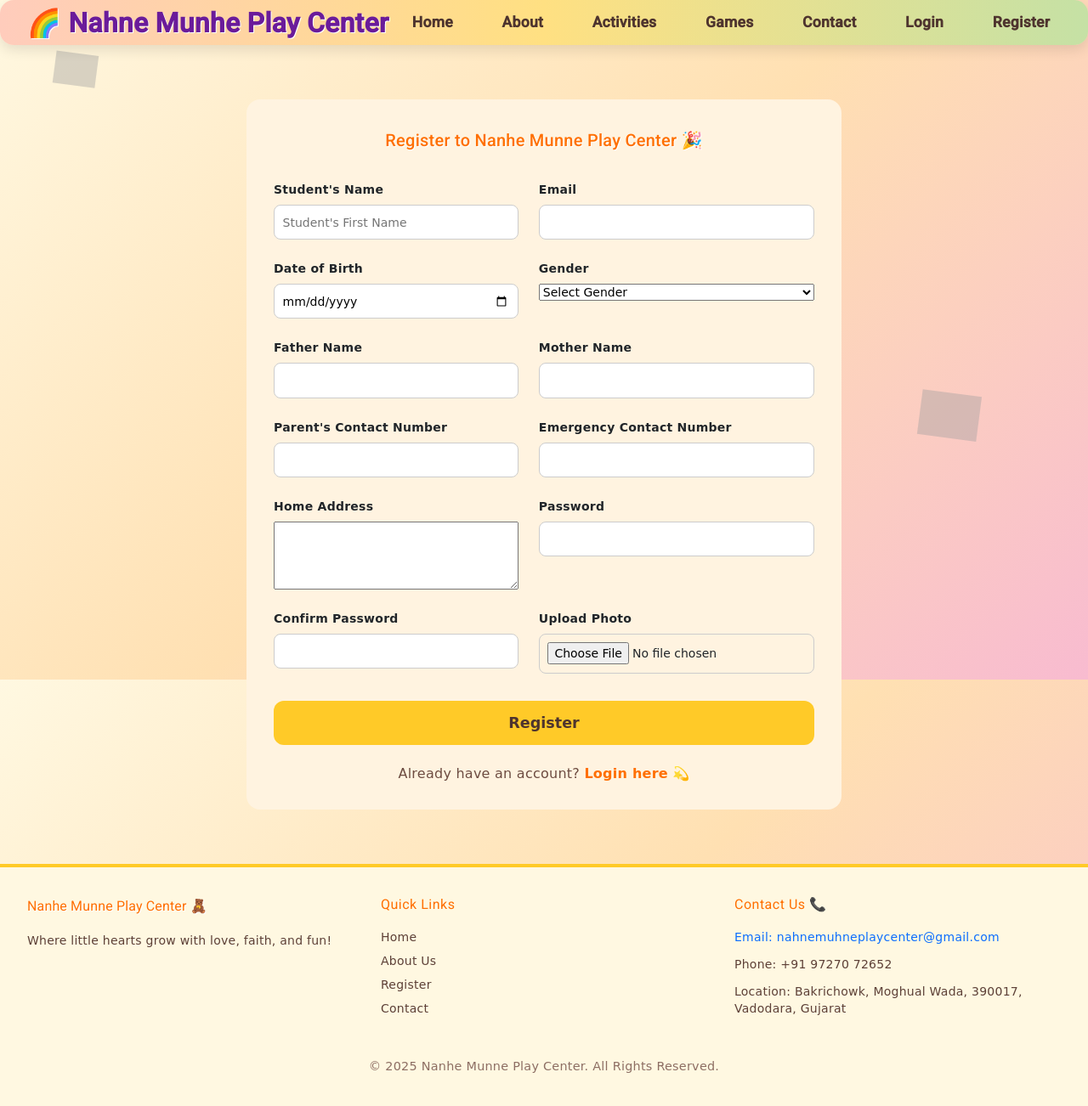
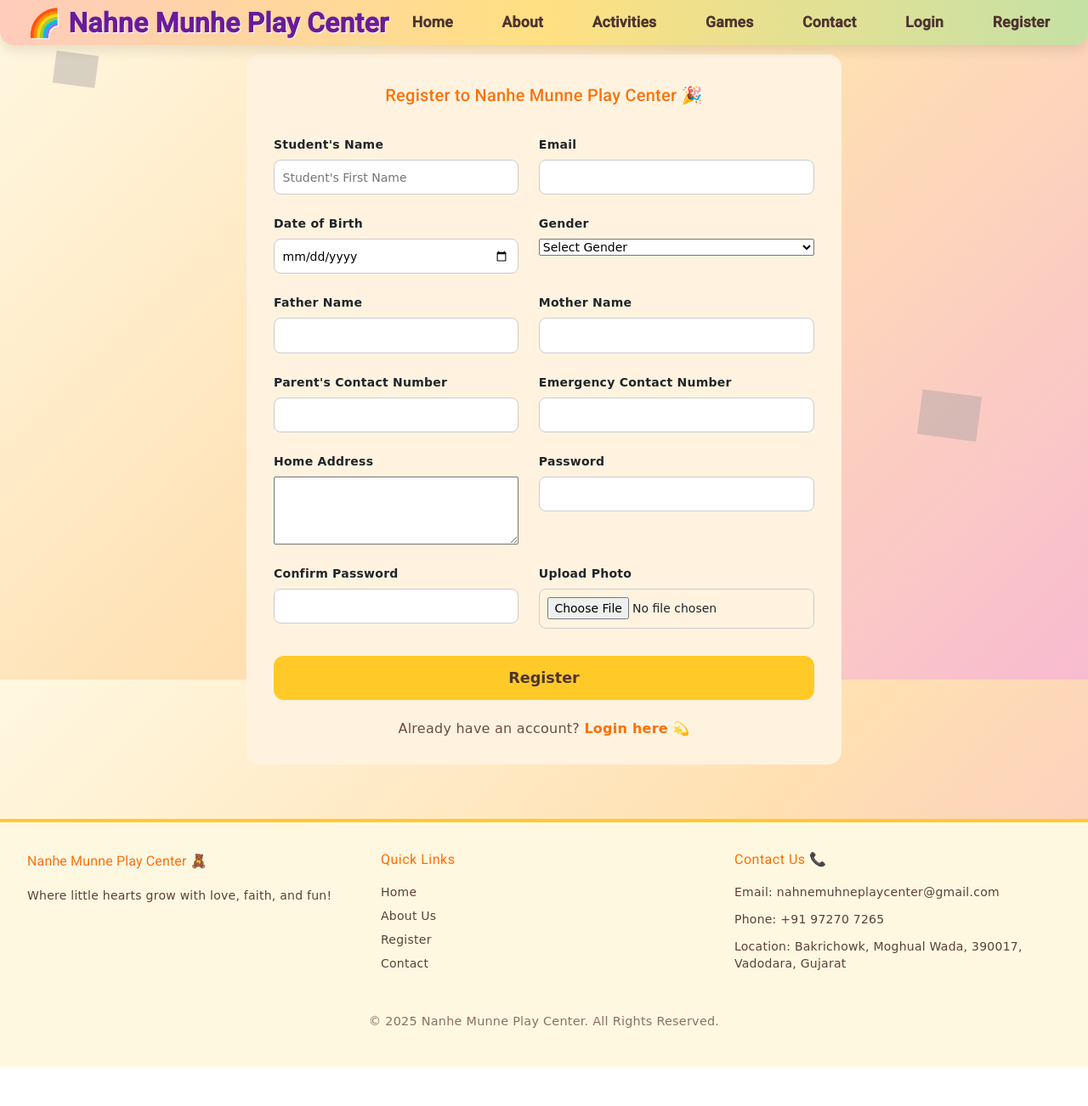
Before and after one commit to Faizan2901/kindergarten-app, an Angular app: page /register in a window 1280 px wide. Shown: the top 1302 px of the page at 85% size. After the commit the page ends 1256 px from the top, so only its background shows below. Built offline with nearby package versions, Linux system fonts and the light colour scheme; grey boxes are pictures that could not be loaded.

Commit message:
email link designed is improved

```diff
--- a/src/app/features/footer/footer.component.html
+++ b/src/app/features/footer/footer.component.html
@@ -17,8 +17,8 @@
 
       <div class="footer-contact">
         <h4>Contact Us 📞</h4>
-        <p><a href="mailto:nahnemuhneplaycenter@gmail.com" style="text-decoration: none;">Email: nahnemuhneplaycenter&#64;gmail.com</a></p>
-        <p>Phone: +91 97270 72652</p>
+        <p>Email: <a href="mailto:nahnemuhneplaycenter@gmail.com" class="email-link">nahnemuhneplaycenter&#64;gmail.com</a></p>
+        <p>Phone: <a href="tel:+91 97270 7265" class="email-link">+91 97270 7265</a></p>
         <p>Location: Bakrichowk, Moghual Wada, 390017, Vadodara, Gujarat</p>
       </div>
     </div>
--- a/src/app/features/footer/footer.component.scss
+++ b/src/app/features/footer/footer.component.scss
@@ -51,3 +51,12 @@
     font-size: 0.9rem;
     color: #8d6e63;
   }
+  .email-link {
+    color: #5d4037;
+    text-decoration: none;
+    font-weight: 500;
+
+    &:hover {
+      color: #ff6f00;
+    }
+  }
--- a/src/app/shared/components/navbar/navbar.component.html
+++ b/src/app/shared/components/navbar/navbar.component.html
@@ -1,5 +1,5 @@
 <nav class="navbar">
-  <div class="logo">🌈 Nahne Munhe Play Center</div>
+  <a class="logo" routerLink="/">🌈 Nahne Munhe Play Center</a>
 
   <!-- Hamburger menu toggle -->
   <div class="menu-toggle" (click)="toggleMenu()">☰</div>
@@ -7,24 +7,21 @@
   <ul class="nav-links" [class.active]="menuOpen">
     <li><a routerLink="/">Home</a></li>
 
-    @if (isLoggedIn | async)
-    {
+    @if (isLoggedIn | async) {
       <li><a routerLink="/dashboard">Dashboard</a></li>
     }
+
     <li><a routerLink="/about">About</a></li>
     <li><a routerLink="/activities">Activities</a></li>
     <li><a routerLink="/memory-game">Games</a></li>
     <li><a routerLink="/contact">Contact</a></li>
 
-
-    @if (!(isLoggedIn | async))
-    {
+    @if (!(isLoggedIn | async)) {
       <li><a routerLink="/login">Login</a></li>
       <li><a routerLink="/register">Register</a></li>
     }
 
-    @if (isLoggedIn | async)
-    {
+    @if (isLoggedIn | async) {
       <li><a href="#" (click)="logout(); $event.preventDefault()">Logout</a></li>
     }
   </ul>
--- a/src/app/shared/components/navbar/navbar.component.scss
+++ b/src/app/shared/components/navbar/navbar.component.scss
@@ -1,13 +1,18 @@
 .navbar {
   background: linear-gradient(90deg, #ffccbc, #ffe082, #c5e1a5);
   padding: 1rem 2rem;
-  border-radius: 16px;
+  border-radius: 0 0 16px 16px;
   box-shadow: 0 6px 15px rgba(0, 0, 0, 0.1);
   display: flex;
   justify-content: space-between;
   align-items: center;
   animation: slideIn 0.6s ease-in-out;
   flex-wrap: wrap;
+  position: fixed;
+  top: 0;
+  left: 0;
+  right: 0;
+  z-index: 1000;
 
   .logo {
     font-size: 2rem;
@@ -17,6 +22,7 @@
     display: flex;
     align-items: center;
     gap: 0.5rem;
+    text-decoration: none;
   }
 
   .menu-toggle {
--- a/src/styles.scss
+++ b/src/styles.scss
@@ -43,4 +43,7 @@ body {
 
 
 html, body { height: 100%; }
-body { margin: 0; font-family: Roboto, "Helvetica Neue", sans-serif; }
+body { margin: 0; font-family: Roboto, "Helvetica Neue", sans-serif; margin-top: 90px;}
+main {
+  padding-top: 90px; // ya jitni navbar ki height ho
+}
```
Also changed, not shown: 1 other file (tests, documents, lock files or other folders).
